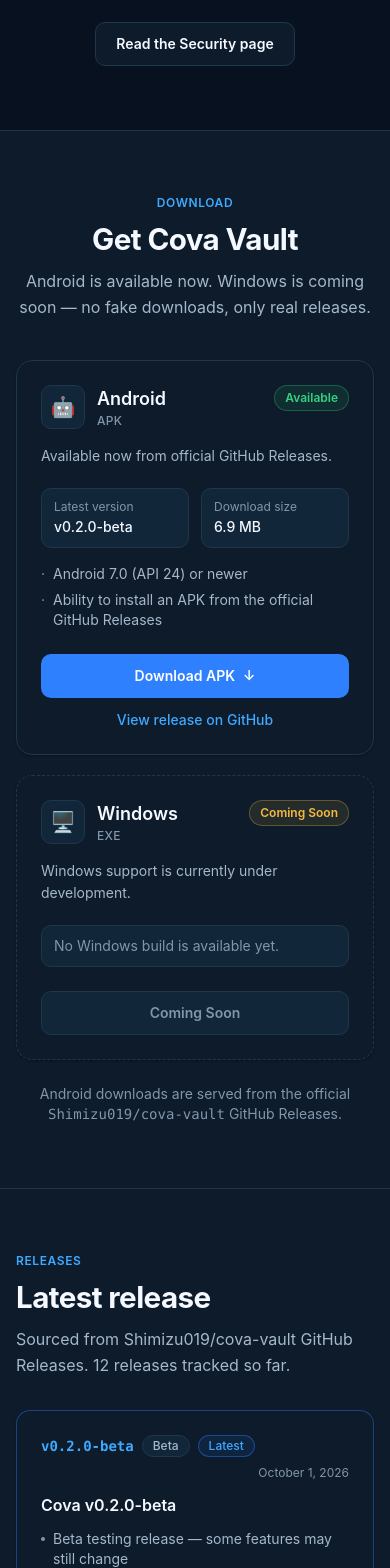
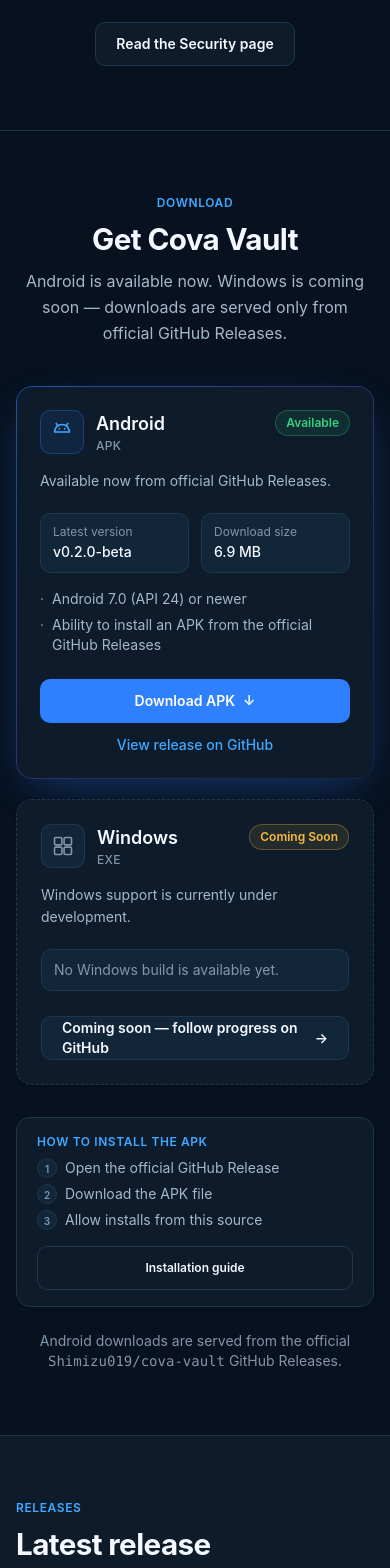
Before and after one commit to Shimizu019/cova-vault-website, a React (Vite) app: page / in a window 390 px wide. Shown: the part 5380-6948 px from the top of the page. Built offline with nearby package versions, Linux system fonts and the light colour scheme.

Commit message:
feat(download): platform card polish and APK install steps

```diff
--- a/src/components/cards/PlatformCard.tsx
+++ b/src/components/cards/PlatformCard.tsx
@@ -1,16 +1,50 @@
 import type { PlatformDownload } from '../../types';
+import siteConfig from '../../config/site/site';
 
-const platformLabels: Record<string, { title: string; format: string; icon: string; blurb: string }> = {
+/** Brand-neutral Android robot head — outline style, matches WindowsIcon. */
+function AndroidIcon({ className = 'h-6 w-6' }: { className?: string }) {
+  return (
+    <svg
+      viewBox="0 0 24 24"
+      fill="none"
+      stroke="currentColor"
+      strokeWidth="1.6"
+      strokeLinecap="round"
+      strokeLinejoin="round"
+      className={className}
+      aria-hidden="true"
+      focusable="false"
+    >
+      <path d="M4.5 12a7.5 7.5 0 0 1 15 0z" />
+      <path d="M7.7 5.9 6.2 3.4" />
+      <path d="M16.3 5.9l1.5-2.5" />
+      <circle cx="9.3" cy="8.7" r="0.9" fill="currentColor" stroke="none" />
+      <circle cx="14.7" cy="8.7" r="0.9" fill="currentColor" stroke="none" />
+    </svg>
+  );
+}
+
+/** Brand-neutral four-pane window glyph — outline style, matches AndroidIcon. */
+function WindowsIcon({ className = 'h-6 w-6' }: { className?: string }) {
+  return (
+    <svg viewBox="0 0 24 24" fill="none" stroke="currentColor" strokeWidth="1.6" className={className} aria-hidden="true" focusable="false">
+      <rect x="3.5" y="3.5" width="7.4" height="7.4" rx="1.2" />
+      <rect x="13.1" y="3.5" width="7.4" height="7.4" rx="1.2" />
+      <rect x="3.5" y="13.1" width="7.4" height="7.4" rx="1.2" />
+      <rect x="13.1" y="13.1" width="7.4" height="7.4" rx="1.2" />
+    </svg>
+  );
+}
+
+const platformLabels: Record<string, { title: string; format: string; blurb: string }> = {
   android: {
     title: 'Android',
     format: 'APK',
-    icon: '🤖',
     blurb: 'Available now from official GitHub Releases.',
   },
   windows: {
     title: 'Windows',
     format: 'EXE',
-    icon: '🖥️',
     blurb: 'Windows support is currently under development.',
   },
 };
@@ -21,17 +55,21 @@
 
   return (
     <article
-      className={`relative flex flex-col rounded-panel border bg-cova-surface p-6 shadow-card sm:p-7 ${
-        isAvailable ? 'border-cova-border' : 'border-dashed border-cova-border'
+      className={`relative flex flex-col rounded-panel bg-cova-surface p-6 sm:p-7 ${
+        isAvailable ? 'gradient-border shadow-glow' : 'border border-dashed border-cova-border shadow-card'
       }`}
     >
       <div className="flex items-start justify-between gap-4">
         <div className="flex items-center gap-3">
           <span
-            className="flex h-11 w-11 items-center justify-center rounded-btn border border-cova-border bg-cova-elevated text-xl"
+            className={`flex h-11 w-11 items-center justify-center rounded-btn ring-1 ring-inset ${
+              isAvailable
+                ? 'bg-cova-primary/10 text-cova-accent ring-cova-primary/30'
+                : 'bg-cova-elevated text-cova-faint ring-cova-border'
+            }`}
             aria-hidden="true"
           >
-            {meta.icon}
+            {isAvailable ? <AndroidIcon /> : <WindowsIcon />}
           </span>
           <div>
             <h3 className="text-lg font-semibold text-cova-text">{meta.title}</h3>
@@ -93,12 +131,13 @@
             <span aria-hidden="true">↓</span>
           </a>
         ) : (
-          <span
-            aria-disabled="true"
-            className="inline-flex min-h-[44px] w-full cursor-not-allowed items-center justify-center rounded-btn border border-cova-border bg-cova-elevated px-5 text-sm font-semibold text-cova-faint"
+          <a
+            href={siteConfig.androidRepoUrl}
+            className="inline-flex min-h-[44px] w-full items-center justify-center gap-2 rounded-btn border border-cova-border bg-cova-elevated px-5 text-sm font-semibold text-cova-text transition hover:border-cova-primary/50 hover:text-cova-accent"
           >
-            Coming Soon
-          </span>
+            Coming soon — follow progress on GitHub
+            <span aria-hidden="true">→</span>
+          </a>
         )}
       </div>
 
--- a/src/components/sections/DownloadSection.tsx
+++ b/src/components/sections/DownloadSection.tsx
@@ -1,6 +1,7 @@
 import Container from '../common/Container';
 import SectionHeading from '../common/SectionHeading';
 import PlatformCard from '../cards/PlatformCard';
+import Button from '../buttons/Button';
 import { platformDownloads } from '../../data/platforms';
 
 interface DownloadSectionProps {
@@ -9,18 +10,43 @@
 
 function DownloadSection({ compact = false }: DownloadSectionProps) {
   return (
-    <section className="border-b border-cova-border bg-cova-surface py-16 lg:py-20">
+    <section className="border-b border-cova-border py-16 lg:py-20">
       <Container>
         <SectionHeading
           eyebrow="Download"
           title="Get Cova Vault"
-          subtitle="Android is available now. Windows is coming soon — no fake downloads, only real releases."
+          subtitle="Android is available now. Windows is coming soon — downloads are served only from official GitHub Releases."
         />
         <div className="mx-auto mt-10 grid max-w-4xl gap-5 sm:grid-cols-2">
           {platformDownloads.map((platform) => (
             <PlatformCard key={platform.platform} platform={platform} />
           ))}
         </div>
+
+        {/* How to install the APK — 3 steps, full guide in Documentation */}
+        <div className="mx-auto mt-8 flex max-w-4xl flex-col gap-4 rounded-card border border-cova-border bg-cova-surface px-5 py-4 shadow-card sm:flex-row sm:items-center sm:justify-between sm:gap-6">
+          <div>
+            <p className="text-xs font-semibold uppercase tracking-wider text-cova-accent">How to install the APK</p>
+            <ol className="mt-2 flex flex-col gap-1.5 text-sm text-cova-muted sm:flex-row sm:flex-wrap sm:gap-x-5">
+              {[
+                'Open the official GitHub Release',
+                'Download the APK file',
+                'Allow installs from this source',
+              ].map((step, index) => (
+                <li key={step} className="flex items-center gap-2">
+                  <span className="grid h-5 w-5 shrink-0 place-items-center rounded-full border border-cova-border bg-cova-elevated text-[10px] font-semibold text-cova-faint">
+                    {index + 1}
+                  </span>
+                  {step}
+                </li>
+              ))}
+            </ol>
+          </div>
+          <Button to="/documentation#installation" variant="secondary" size="sm" className="shrink-0">
+            Installation guide
+          </Button>
+        </div>
+
         {!compact ? (
           <p className="mt-6 text-center text-sm text-cova-faint">
             Android downloads are served from the official <span className="font-mono">Shimizu019/cova-vault</span> GitHub Releases.
```
